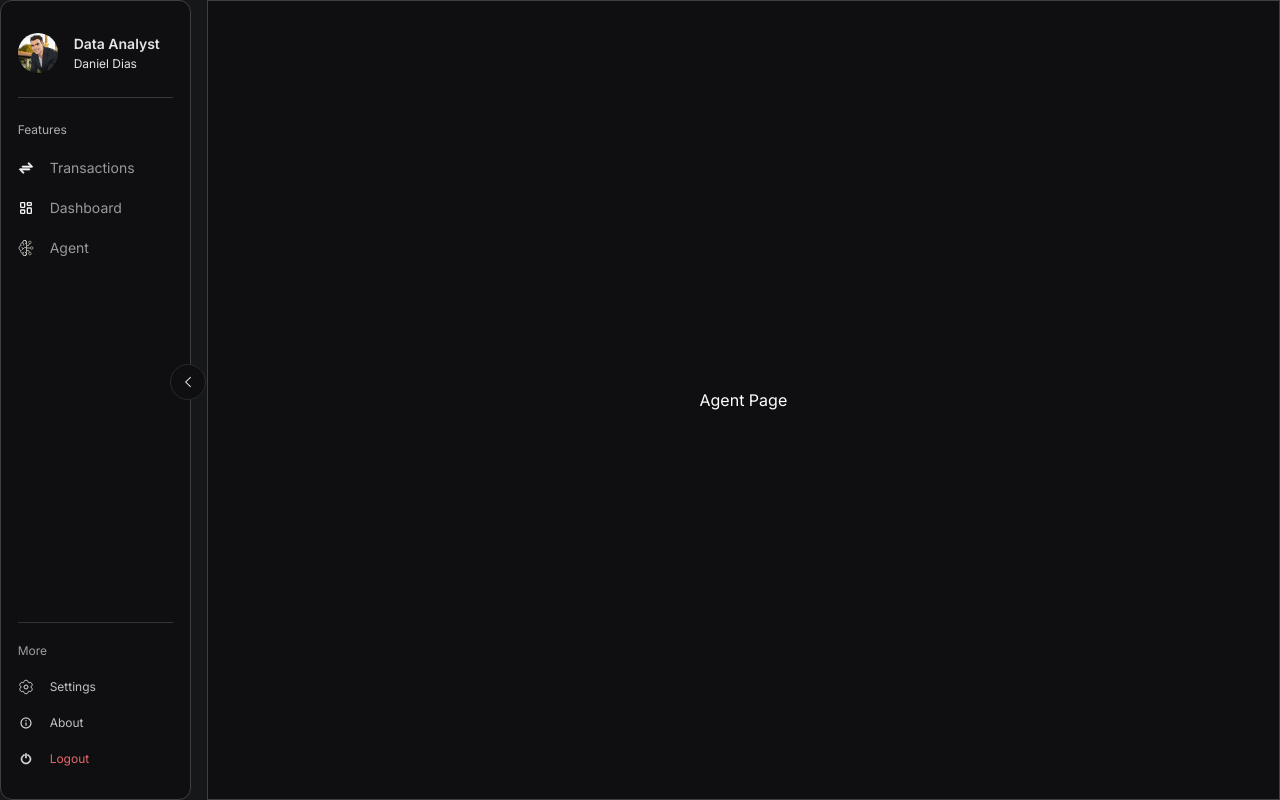
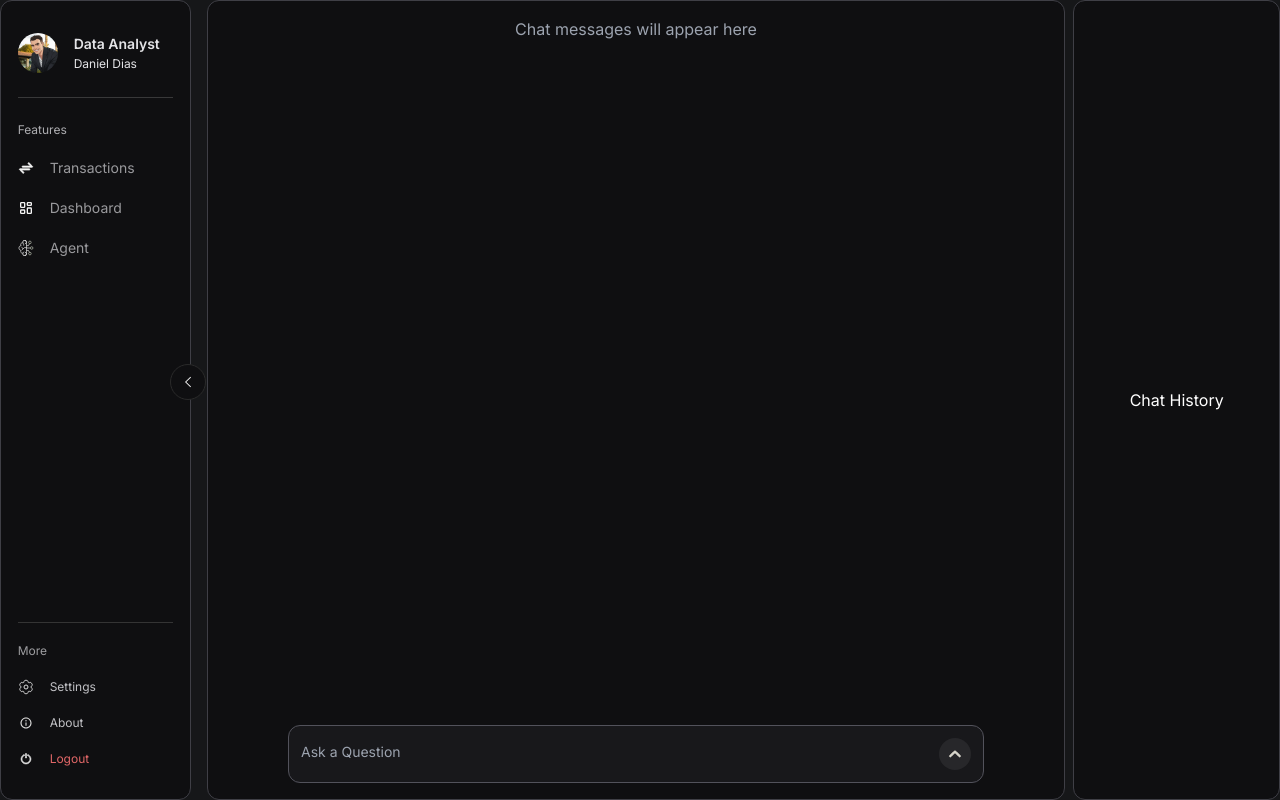
Before and after one commit to danielferreira-dias/credit.card.fraud.detection-dashboard, a React (Vite) app in the folder frontend/: page /agent in a window 1280 px wide. Built offline with nearby package versions, Linux system fonts and the light colour scheme.

Commit message:
Updated Agent page for Agent Development Implementation

```diff
--- a/frontend/src/components/Layout.tsx
+++ b/frontend/src/components/Layout.tsx
@@ -1,9 +1,7 @@
 import { Outlet } from "react-router-dom";
 import Navbar from "./Navbar";
-import { useState } from "react";
 
 export default function Layout() {
-  const [updateStateMobile, setStateMobile] = useState(false)
 
   return (
     <div className="flex flex-row gap-x-4 m-auto min-h-[screen] max-h-[fit]">
--- a/frontend/src/pages/Agent.tsx
+++ b/frontend/src/pages/Agent.tsx
@@ -1,5 +1,35 @@
 export default function AgentPage(){
     return (
-        <div className="flex h-full w-full text-white justify-center items-center border-[1px] bg-[#0F0F11] border-zinc-700 min-h-screen max-h-[fit]">Agent Page</div>
+        <div className="flex w-full min-h-screen max-h-[fit] gap-x-2">
+            <div className="flex flex-col h-full w-[80%] text-white border-[1px] rounded-xl bg-[#0F0F11] border-zinc-700 min-h-screen max-h-[fit]">
+
+                <div className="flex-1 p-4 overflow-y-auto">
+                    <div className="text-gray-400 text-center">Chat messages will appear here</div>
+                </div>
+
+                <div className="p-4 w-full lg:w-[85%] mx-auto">
+                    <div className="flex items-end gap-2 bg-zinc-900 rounded-xl p-3 border border-zinc-600">
+                        <div className="flex-1">
+                            <textarea
+                                placeholder="Ask a Question"
+                                className="w-full bg-transparent text-white placeholder-gray-400 resize-none outline-none border-none text-sm leading-relaxed min-h-[20px] max-h-32"
+                                rows={1}
+                                onInput={(e) => {
+                                    const target = e.target as HTMLTextAreaElement;
+                                    target.style.height = 'auto';
+                                    target.style.height = target.scrollHeight + 'px';
+                                }}
+                            />
+                        </div>
+                        <button className="flex-shrink-0 w-8 h-8 bg-zinc-800  rounded-full flex items-center justify-center transition-all duration-200 hover:scale-105">
+                            <img src="/public/arrow-up-svgrepo-com.svg" className="w-5 h-5"></img>
+                        </button>
+                    </div>
+                </div>
+            </div>
+            <div className="flex h-full flex-1 text-white justify-center items-center border-[1px] rounded-xl bg-[#0F0F11] border-zinc-700 min-h-screen max-h-[fit]">
+                Chat History
+            </div>
+        </div>
     )
 }
```
Also changed, not shown: frontend/public/arrow-up-svgrepo-com.svg (added).
